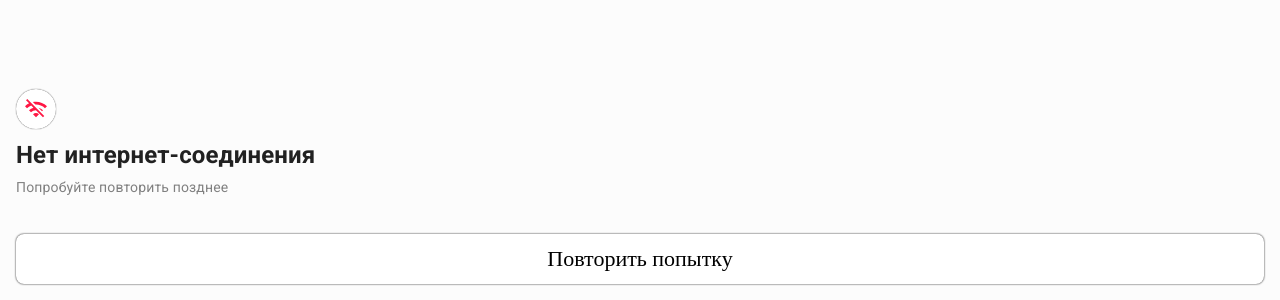
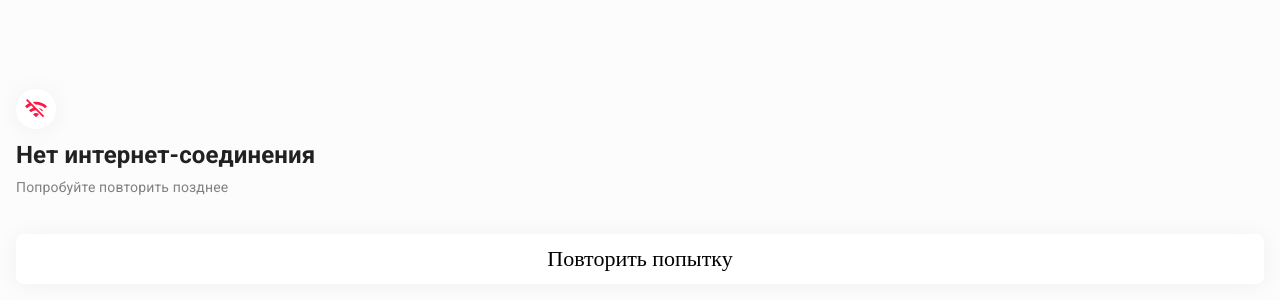
Before and after one commit to jarvis394/project-finder-frontend, a React (Create React App) app: page /offline in a window 1280 px wide. Shown: the part 500-800 px from the top of the page. Built offline with nearby package versions, Linux system fonts and the light colour scheme; a web font is replaced by a local one; what @vkontakte/icons would draw is missing.

Commit message:
Почти смог

```diff
--- a/src/pages/Offline.tsx
+++ b/src/pages/Offline.tsx
@@ -16,7 +16,7 @@ const BottomLayout = styled('div')(({ theme }) => ({
 
 const FabIcon = styled(Fab)(({ theme }) => ({
   backgroundColor: 'white',
-  boxShadow: '0px 0px 1px',
+  boxShadow: '0px 2px 24px rgba(0, 0, 0, 0.05)',
   marginBottom: '4px',
 }))
 
@@ -38,7 +38,7 @@ const TryAgain = styled(Button)(({ theme }) => ({
   color: 'black',
   background: 'white',
   borderColor: 'black',
-  boxShadow: '0px 0px 2px',
+  boxShadow: '0px 2px 24px rgba(0, 0, 0, 0.05)',
   display: 'flex',
   marginTop: '32px',
 }))
```
Also changed, not shown: src/service-worker.ts (+21 -1 lines).
